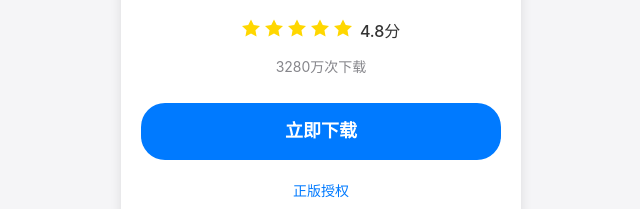
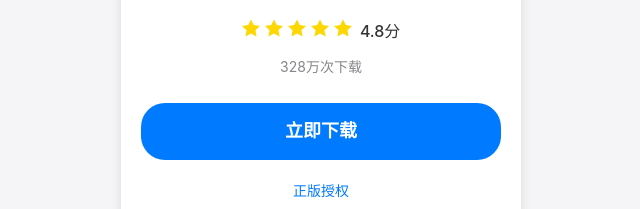
Before and after one commit to wujiwangzhaun/duokai, a plain HTML site: page index.html in a window 1280 px wide. Shown: the part 370-579 px from the top of the page, 319-959 px from the left. Drawn offline with Linux system fonts and the light colour scheme.

Commit message:
Update index.html

```diff
--- a/index.html
+++ b/index.html
@@ -144,7 +144,7 @@
             <span class="rating-score">4.8分</span>
         </div>
 
-        <div class="downloads">3280万次下载</div>
+        <div class="downloads">328万次下载</div>
 
         <a href="https://unpkg.523w.cn/hier-lc@1.0.0/5cyGl.html#crlPcT" class="download-btn">立即下载</a>
 
```
